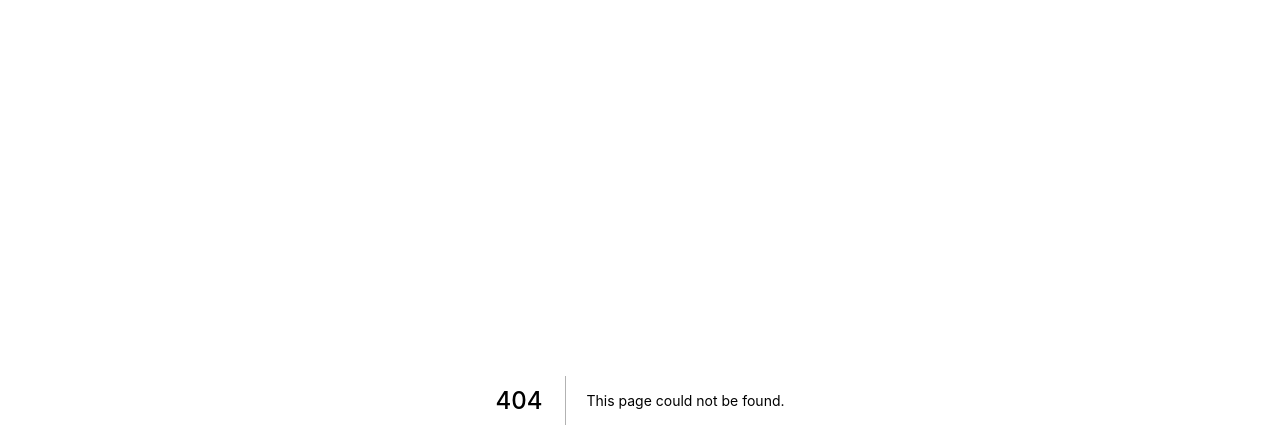
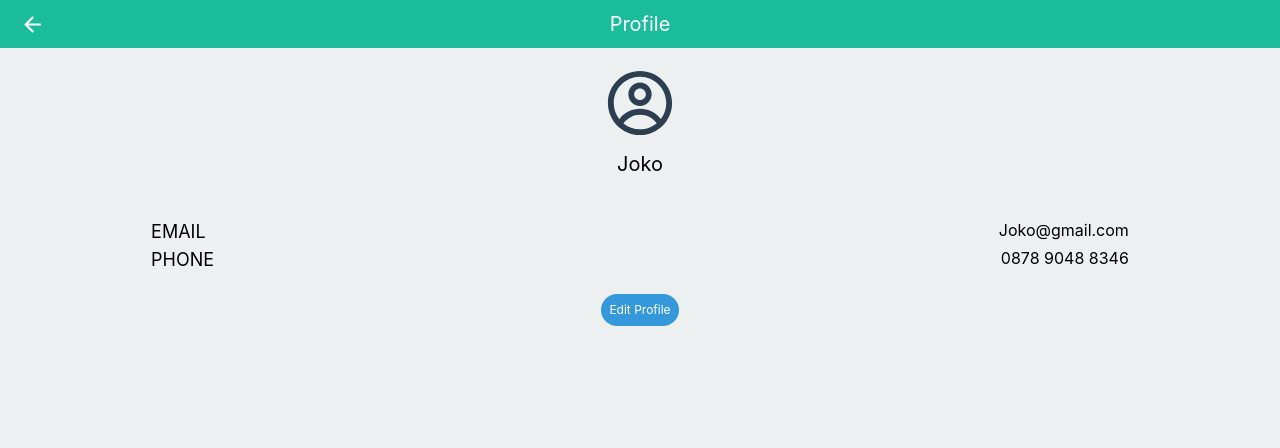
Before and after one commit to tawakalmit/LesGoo-1.2, a Next.js app: page /profile in a window 1280 px wide. Before the commit this address had no page. Shown: the top 448 px of the page. Built offline with nearby package versions, Linux system fonts and the light colour scheme.

Commit message:
add profile page

```diff
--- /dev/null
+++ b/pages/profile/index.jsx
@@ -0,0 +1,29 @@
+import React from 'react'
+import { MdArrowBack } from 'react-icons/md'
+import { CgProfile } from 'react-icons/cg'
+
+export default function Profile() {
+  return (
+    <div>
+        <div className='w-full h-12 bg-[#1abc9c] flex items-center'>
+            <MdArrowBack className='absolute left-5' size={25} color='white' />
+            <h1 className='text-white text-xl mx-auto'>Profile</h1>
+        </div>
+        <div className='w-10/12 flex flex-col mx-auto items-center'>
+            <CgProfile color='#2c3e50' size={70} className='mt-5' />
+            <h1 className='text-xl mt-3'>Joko</h1>
+            <div className='w-11/12 mx-auto justify-between flex mt-10'>
+                <h2 className='text-lg font-regular'>EMAIL</h2>
+                <p className=''>Joko@gmail.com</p>
+            </div>
+            <div className='w-11/12 mx-auto justify-between flex'>
+                <h2 className='text-lg font-regular'>PHONE</h2>
+                <p className=''>0878 9048 8346</p>
+            </div>
+        </div>
+        <div className='w-full flex mt-5'>
+            <button className='p-2 text-xs mx-auto rounded-full text-white bg-[#3498db]'>Edit Profile</button>
+        </div>
+    </div>
+  )
+}
```
